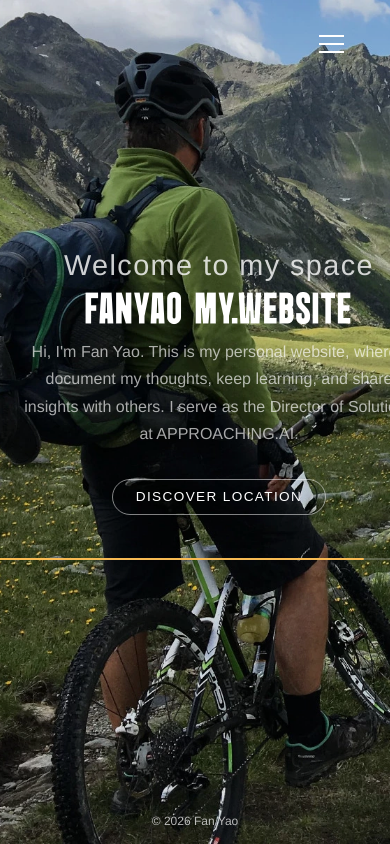
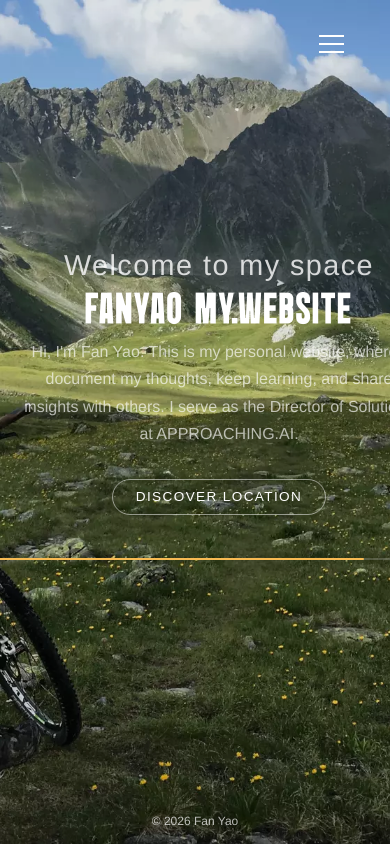
Before and after one commit to pipich0u/2026website, a Next.js app: page / in a window 390 px wide. Built offline with nearby package versions, Linux system fonts and the light colour scheme.

Commit message:
fix: simplify mobile - hardcode webp bg, skip loading screen

```diff
--- a/src/app/page.tsx
+++ b/src/app/page.tsx
@@ -355,9 +355,7 @@ export default function HomePage() {
   }, []);
 
   const ext = isWebP ? ".webp" : ".jpg";
-  const currentBg = isMobile
-    ? cardData[0].background + ext
-    : cardData[0].image + ext;
+  const currentBg = cardData[0].image + ".webp";
 
   // The visual offset: sliderIndex 0 -> show position 1 (the real first card)
   const visualPos = sliderIndex + 1;
@@ -433,7 +431,7 @@ export default function HomePage() {
   // Current real index for display (wrapping)
   const displayIndex = ((sliderIndex % total) + total) % total;
 
-  if (showLoading) return <LoadingScreen />;
+  if (showLoading && !isMobile) return <LoadingScreen />;
 
   return (
     <div className="ge-background">
```
